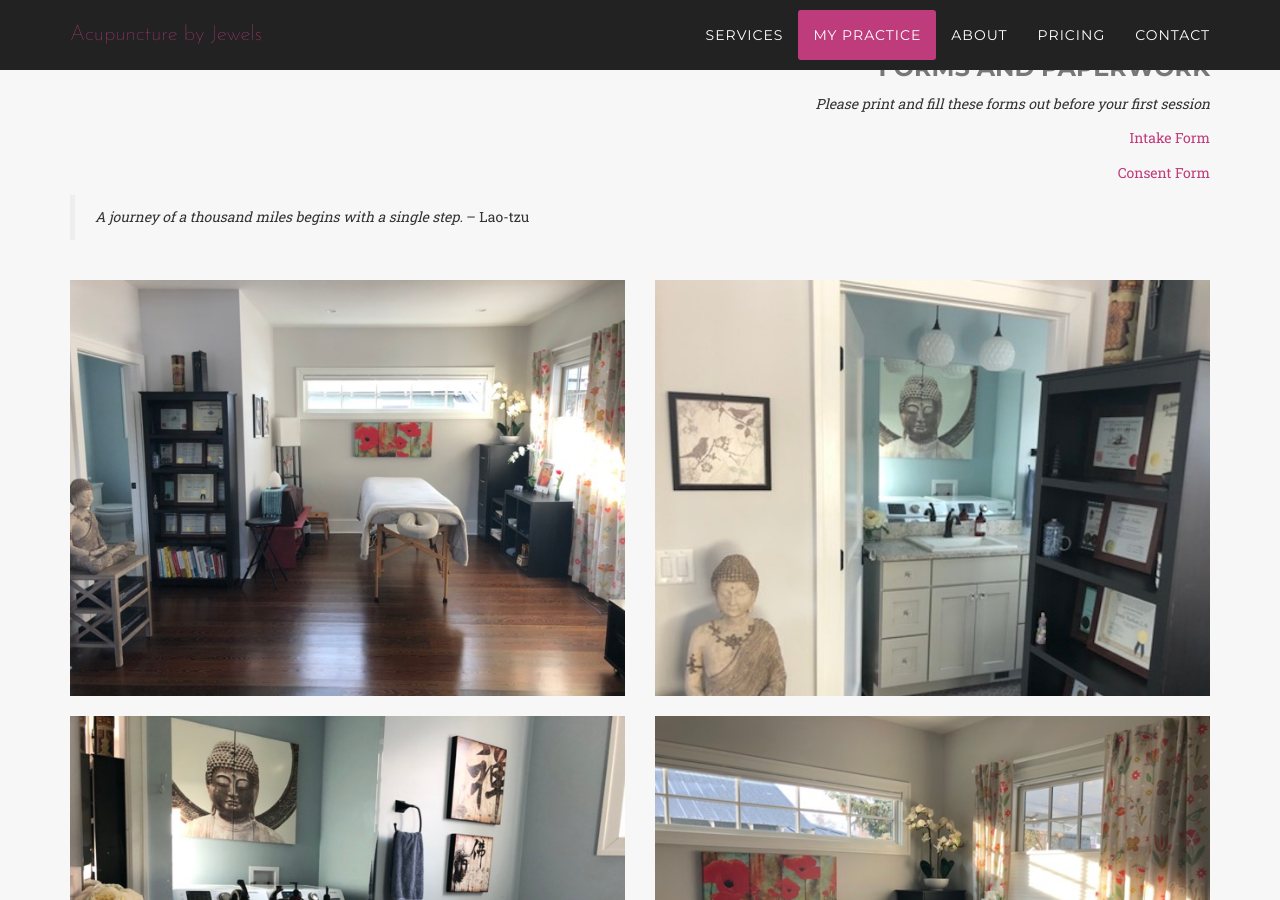
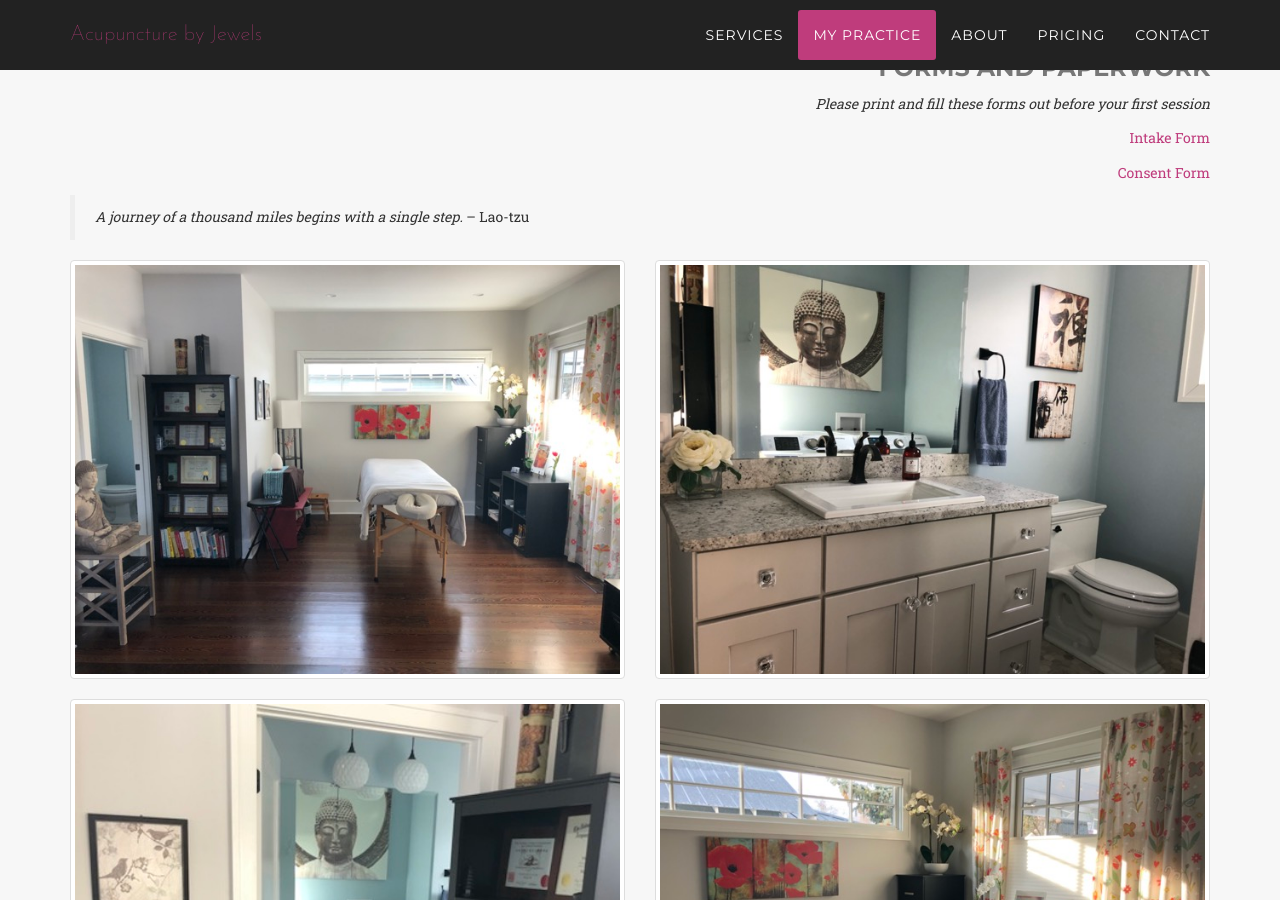
Before and after one commit to asimpletune/acupuncturebyjewels, a Jekyll site: the page built from pages/index.html, in a window 1280 px wide and 900 px high, scrolled down 1990 px. Built offline with Jekyll 4.4.1, drawn with Linux system fonts in a browser that asks for light colours; some web fonts are replaced.

Commit message:
minor update to use thumbnail classes from bootstrap

```diff
--- a/pages/index.html
+++ b/pages/index.html
@@ -70,20 +70,22 @@
                 {{ site.content | where:"url", "/content/my-practice/lao-tzu.html" }}
             </div>
         </div>
-        <div class="row gallery">
-            <div  class="col-sm-6">
+        <div class="row">
+            <div  class="col-xs-12 col-md-6">
+                <div href="#" class="thumbnail">
                     <img src="{{ site.url }}/images/studio/IMG_9152.jpg" class="img-responsive" alt="">
                 </div>
-            <div  class="col-sm-6">
+                <div href="#" class="thumbnail">
                     <img src="{{ site.url }}/images/studio/IMG_9158.jpg" class="img-responsive" alt="">
                 </div>
             </div>
-        <div class="row gallery">
-            <div  class="col-sm-6">
+            <div  class="col-xs-12 col-md-6">
+                <div href="#" class="thumbnail">
                     <img src="{{ site.url }}/images/studio/IMG_9159.jpg" class="img-responsive" alt="">
                 </div>
-            <div  class="col-sm-6">
+                <div href="#" class="thumbnail">
                     <img src="{{ site.url }}/images/studio/IMG_9156.jpg" class="img-responsive" alt="">
+                </div>
             </div>
         </div>
         <div class="row footing">
```
Lines whose indentation alone changed are shown as unchanged.
